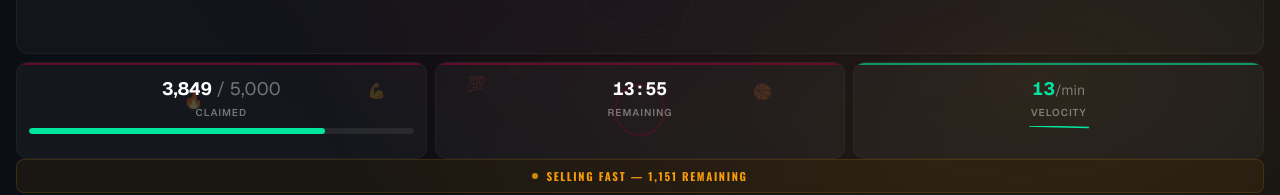
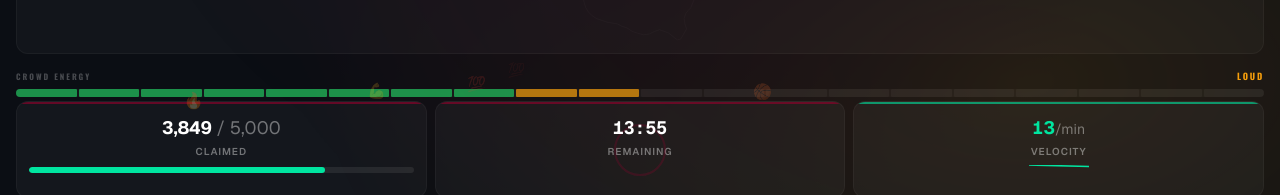
Before and after one commit to roham/tst-prototypes, a Next.js app: page /arena/bam in a window 1280 px wide. Shown: the part 479-674 px from the top of the page. Built offline with nearby package versions, Linux system fonts and the light colour scheme.

Commit message:
v0.122: arena — crowd energy meter (jumbotron noise gauge driven by purchase velocity)

```diff
--- a/app/arena/[momentId]/page.tsx
+++ b/app/arena/[momentId]/page.tsx
@@ -653,6 +653,80 @@ function ArenaCameraFlash({ events }: { events: PurchaseEvent[] }) {
         transitionDuration: flash ? '0ms' : '120ms',
       }}
     />
+  );
+}
+
+/* ─── Crowd Energy Meter — jumbotron noise/decibel gauge ──────── */
+
+const ENERGY_LEVELS = [
+  { threshold: 0, label: 'QUIET', color: '#3D4B66' },
+  { threshold: 4, label: 'BUILDING', color: '#6B7A99' },
+  { threshold: 8, label: 'LOUD', color: '#F59E0B' },
+  { threshold: 14, label: 'ROARING', color: '#FF6B35' },
+  { threshold: 20, label: 'DEAFENING', color: '#EF4444' },
+];
+
+function CrowdEnergyMeter({ velocity, teamColor, isEnded }: { velocity: number; teamColor: string; isEnded: boolean }) {
+  if (isEnded) return null;
+
+  // Map velocity (0-30+) to fill percentage (5-100%)
+  const fillPct = Math.min(100, Math.max(5, (velocity / 25) * 100));
+  // Determine current energy level
+  const level = [...ENERGY_LEVELS].reverse().find((l) => velocity >= l.threshold) ?? ENERGY_LEVELS[0];
+  const isHot = velocity >= 14;
+
+  return (
+    <div className="mx-4 mt-2 mb-1">
+      {/* Header row */}
+      <div className="flex items-center justify-between mb-1.5">
+        <div className="flex items-center gap-1.5">
+          <span
+            className="text-[8px] font-bold uppercase tracking-[0.25em] text-white/25"
+            style={{ fontFamily: 'var(--font-oswald), sans-serif' }}
+          >
+            Crowd Energy
+          </span>
+          {isHot && (
+            <span
+              className="h-[5px] w-[5px] rounded-full animate-ping"
+              style={{ backgroundColor: level.color }}
+            />
+          )}
+        </div>
+        <span
+          className="text-[9px] font-bold uppercase tracking-[0.2em] transition-colors duration-500"
+          style={{
+            fontFamily: 'var(--font-oswald), sans-serif',
+            color: level.color,
+            textShadow: isHot ? `0 0 8px ${level.color}40` : 'none',
+          }}
+        >
+          {level.label}
+        </span>
+      </div>
+
+      {/* Meter bar — segmented like a real decibel gauge */}
+      <div className="flex gap-[2px] h-[8px] rounded-sm overflow-hidden bg-white/[0.03]">
+        {Array.from({ length: 20 }).map((_, i) => {
+          const segPct = ((i + 1) / 20) * 100;
+          const isActive = segPct <= fillPct;
+          // Color ramp: green → yellow → orange → red
+          const segColor = i < 8 ? '#22c55e' : i < 12 ? '#F59E0B' : i < 16 ? '#FF6B35' : '#EF4444';
+          return (
+            <div
+              key={i}
+              className="flex-1 rounded-[1px] transition-all duration-500"
+              style={{
+                backgroundColor: isActive ? segColor : 'rgba(255,255,255,0.04)',
+                opacity: isActive ? (isHot && i >= 14 ? undefined : 0.7) : 1,
+                boxShadow: isActive && i >= 14 ? `0 0 4px ${segColor}40` : 'none',
+                animation: isActive && isHot && i >= 16 ? 'pulse 1s ease-in-out infinite' : 'none',
+              }}
+            />
+          );
+        })}
+      </div>
+    </div>
   );
 }
 
@@ -2352,6 +2426,9 @@ export default function ArenaPage({
       {/* ─── Buyer Heat Map — geographic purchase visualization ─── */}
       <BuyerHeatMap events={feedEvents} teamColor={moment.teamColors.primary} isEnded={countdown.isEnded} />
 
+      {/* ─── Crowd Energy Meter — jumbotron noise gauge ─── */}
+      <CrowdEnergyMeter velocity={liveVelocity} teamColor={moment.teamColors.primary} isEnded={countdown.isEnded} />
+
       {/* ─── Stats Bar ─── */}
       <StatsBar
         claimed={liveClaimed}
```
